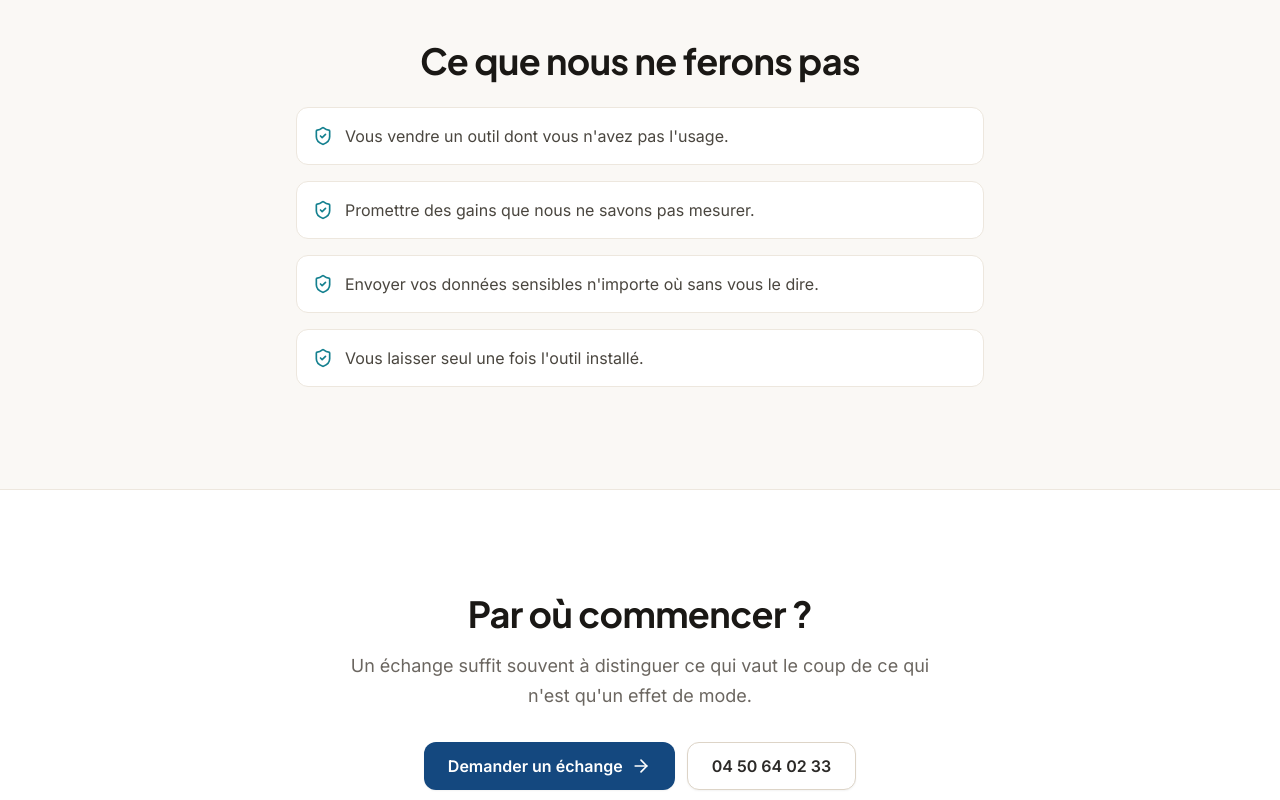
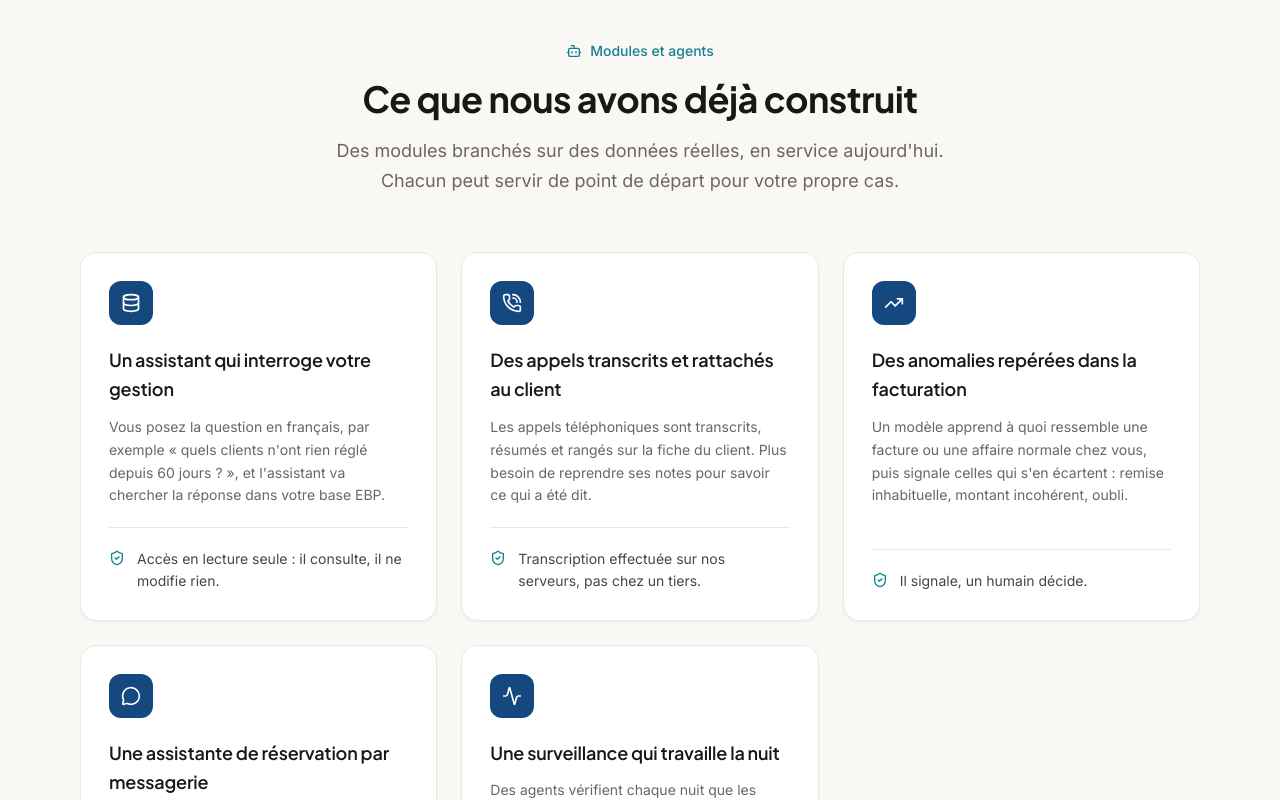
Before and after one commit to SolutionLogique/WebSolutionLogique, a Next.js app in the folder Web_NextJS/: page /accompagnement-ia in a window 1280 px wide. Shown: the part 1360-2160 px from the top of the page. Built offline with nearby package versions, Linux system fonts and the light colour scheme.

Commit message:
feat(ia): exemples de modules et agents sur la page accompagnement IA
Ajout d'une section, rien de retire. Cinq cas reels anonymises, chacun
avec sa limite (lecture seule, validation humaine...).

```diff
--- a/Web_NextJS/app/accompagnement-ia/page.tsx
+++ b/Web_NextJS/app/accompagnement-ia/page.tsx
@@ -1,6 +1,21 @@
 import React from "react";
 import type { Metadata } from "next";
-import { Sparkles, Search, GraduationCap, Rocket, ArrowRight, ShieldCheck, Users, FileSearch } from "lucide-react";
+import {
+  Sparkles,
+  Search,
+  GraduationCap,
+  Rocket,
+  ArrowRight,
+  ShieldCheck,
+  Users,
+  FileSearch,
+  Database,
+  PhoneCall,
+  TrendingUp,
+  MessageCircle,
+  Activity,
+  Bot,
+} from "lucide-react";
 import PageHero from "@/components/sections/PageHero";
 import Button from "@/components/ui/Button";
 
@@ -43,6 +58,46 @@ const ETAPES = [
       { icon: ShieldCheck, texte: "Maîtrise de ce qui sort de l'entreprise" },
       { icon: Users, texte: "Suivi de l'usage après mise en service" },
     ],
+  },
+];
+
+/* Exemples tires de projets reellement menes, decrits sans nommer les
+   clients : un nom ne s'affiche sur le site qu'avec leur accord. */
+const EXEMPLES = [
+  {
+    icon: Database,
+    titre: "Un assistant qui interroge votre gestion",
+    texte:
+      "Vous posez la question en français, par exemple « quels clients n'ont rien réglé depuis 60 jours ? », et l'assistant va chercher la réponse dans votre base EBP.",
+    garde: "Accès en lecture seule : il consulte, il ne modifie rien.",
+  },
+  {
+    icon: PhoneCall,
+    titre: "Des appels transcrits et rattachés au client",
+    texte:
+      "Les appels téléphoniques sont transcrits, résumés et rangés sur la fiche du client. Plus besoin de reprendre ses notes pour savoir ce qui a été dit.",
+    garde: "Transcription effectuée sur nos serveurs, pas chez un tiers.",
+  },
+  {
+    icon: TrendingUp,
+    titre: "Des anomalies repérées dans la facturation",
+    texte:
+      "Un modèle apprend à quoi ressemble une facture ou une affaire normale chez vous, puis signale celles qui s'en écartent : remise inhabituelle, montant incohérent, oubli.",
+    garde: "Il signale, un humain décide.",
+  },
+  {
+    icon: MessageCircle,
+    titre: "Une assistante de réservation par messagerie",
+    texte:
+      "Pour un institut de soins : consulter le planning, bloquer un créneau, être prévenu d'un paiement ou d'une annulation, le tout depuis une messagerie.",
+    garde: "Les modifications du site passent par une validation humaine.",
+  },
+  {
+    icon: Activity,
+    titre: "Une surveillance qui travaille la nuit",
+    texte:
+      "Des agents vérifient chaque nuit que les services, les sauvegardes et les certificats sont en bon état, et préviennent avant que l'incident ne se voie.",
+    garde: "Chaque alerte renvoie vers la mesure qui l'a déclenchée.",
   },
 ];
 
@@ -91,7 +146,39 @@ export default function AccompagnementIAPage() {
         </div>
       </section>
 
-      <section className="border-y border-sand-200 bg-sand-50 py-section">
+      <section className="border-t border-sand-200 bg-sand-50 py-section">
+        <div className="mx-auto max-w-container px-gutter">
+          <div className="mx-auto mb-14 max-w-2xl text-center">
+            <span className="mb-4 inline-flex items-center gap-2 text-sm font-medium text-accent-600">
+              <Bot className="h-4 w-4" aria-hidden="true" />
+              Modules et agents
+            </span>
+            <h2 className="mb-4 font-display text-h2 font-bold text-sand-900">Ce que nous avons déjà construit</h2>
+            <p className="text-lg text-sand-600">
+              Des modules branchés sur des données réelles, en service aujourd'hui. Chacun peut
+              servir de point de départ pour votre propre cas.
+            </p>
+          </div>
+
+          <div className="grid gap-6 md:grid-cols-2 lg:grid-cols-3">
+            {EXEMPLES.map((ex) => (
+              <article key={ex.titre} className="flex flex-col rounded-2xl border border-sand-200 bg-sand-0 p-7 shadow-card">
+                <span className="mb-5 inline-flex h-11 w-11 items-center justify-center rounded-xl bg-primary-600">
+                  <ex.icon className="h-5 w-5 text-sand-0" aria-hidden="true" />
+                </span>
+                <h3 className="mb-3 font-display text-lg font-semibold text-sand-900">{ex.titre}</h3>
+                <p className="mb-5 text-sm leading-relaxed text-sand-600">{ex.texte}</p>
+                <p className="mt-auto flex items-start gap-3 border-t border-sand-200 pt-5 text-sm text-sand-700">
+                  <ShieldCheck className="mt-0.5 h-4 w-4 flex-shrink-0 text-accent-600" aria-hidden="true" />
+                  {ex.garde}
+                </p>
+              </article>
+            ))}
+          </div>
+        </div>
+      </section>
+
+      <section className="border-y border-sand-200 bg-sand-0 py-section">
         <div className="mx-auto max-w-3xl px-gutter">
           <h2 className="mb-6 text-center font-display text-h2 font-bold text-sand-900">
             Ce que nous ne ferons pas
```
